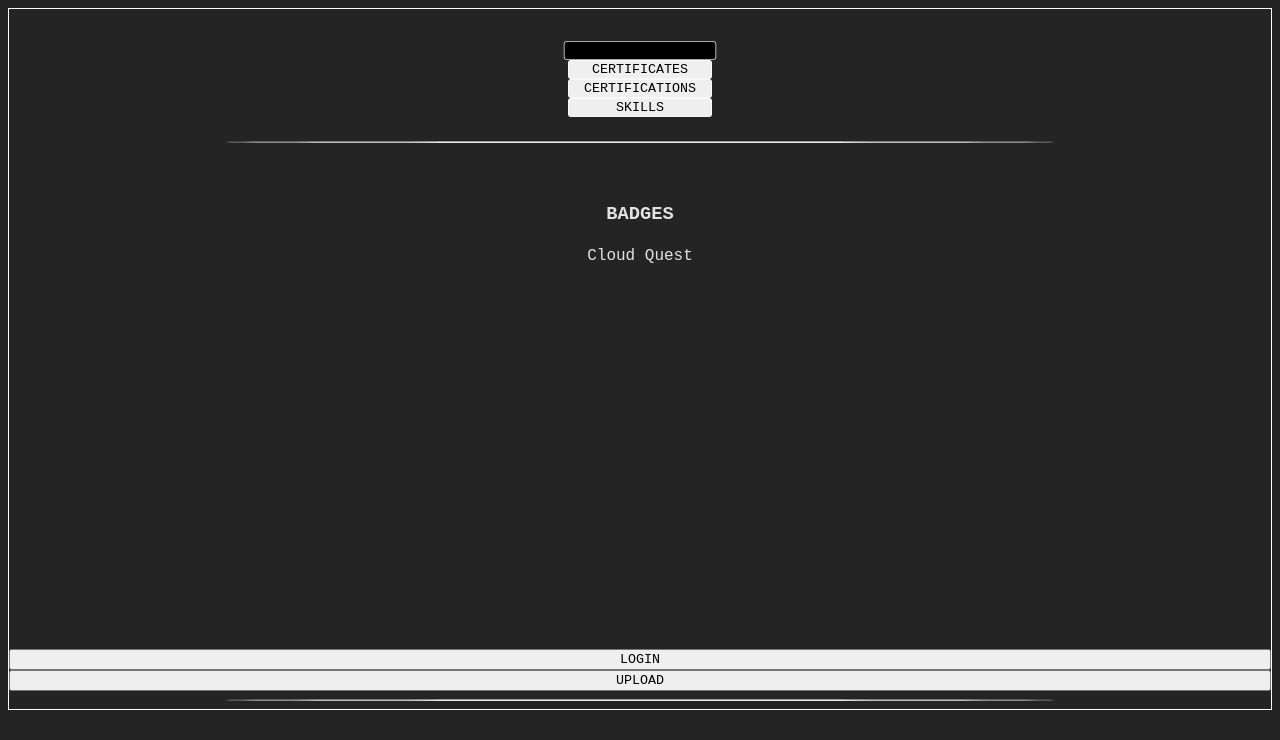
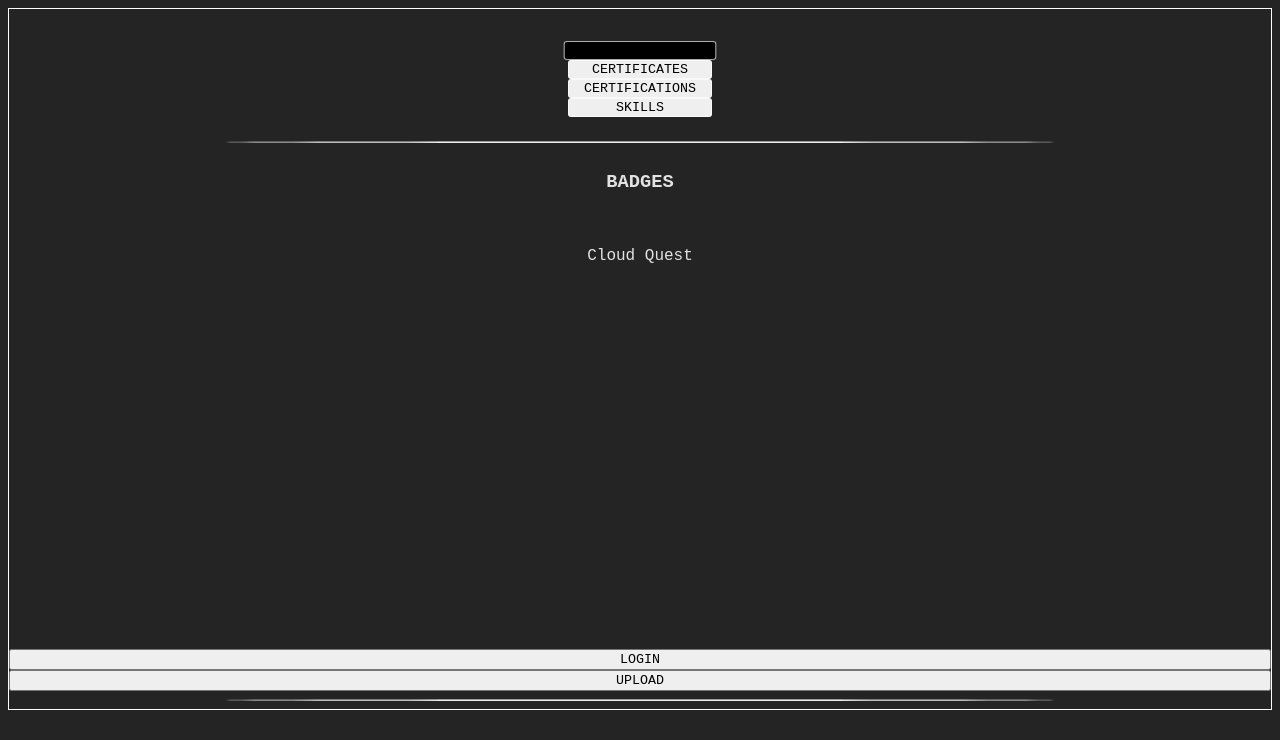
Before and after one commit to JaynewDee/acumen-gold, a React (Vite) app: page / in a window 1280 px wide. Both pictures are taken after a click on the button "BADGES". Shown: the top 740 px of the page. Built offline with nearby package versions, Linux system fonts and the light colour scheme.

Commit message:
carousel overflow

```diff
--- a/src/App.css
+++ b/src/App.css
@@ -47,6 +47,10 @@ button:hover {
   margin-top: 2rem;
   text-align: center;
 }
+.category-container {
+  display: flex;
+  flex-flow: row;
+}
 .category-body {
   padding: 1rem;
 }
--- a/src/components/AccoladeBox.tsx
+++ b/src/components/AccoladeBox.tsx
@@ -6,8 +6,7 @@ import UploadBtn from "./Modals/UploadBtn";
 import { SetState } from "./types";
 import LoginBtn from "./Modals/LoginBtn";
 import LoginModal from "./Modals/LoginModal";
-import { useFocusHandler, useFocusLog } from "./utils/hooks";
-import { KeyHandler } from "./utils/events";
+import { useFocusLog } from "./utils/hooks";
 
 interface DisplayProps {
   displayState: String;
@@ -26,14 +25,21 @@ export const AccoladeBox: React.FC<DisplayProps> = ({
     <main className="content-box">
       <div className="accolade-box">
         <CatNav displayState={displayState} setDisplayState={setDisplayState} />
-        <hr />
+        <hr
+          style={
+            displayState === ""
+              ? { width: "33%", transition: "width .33s" }
+              : { width: "66%", transition: "width .33s" }
+          }
+        />
+        <h3>{displayState.toUpperCase()}</h3>
 
         {categorySwitch(displayState)}
         <LoginBtn setModalState={setModalState} />
         <UploadBtn setModalState={setModalState} />
         <LoginModal modalState={modalState} setModalState={setModalState} />
         <UploadModal modalState={modalState} setModalState={setModalState} />
-        <hr style={displayState === "" ? { width: "33%" } : { width: "66%" }} />
+        <hr />
       </div>
     </main>
   );
--- a/src/components/Accolades.tsx
+++ b/src/components/Accolades.tsx
@@ -3,13 +3,12 @@ import { AccoladeType } from "./data/accolades";
 const Accolades = ({ data }) => {
   console.log(data);
   return (
-    <div>
+    <div className="category-container">
       {/* Carousel will go here, wrapping the array of data items */}
 
       {data
         ? data.map(({ category, id, name }: AccoladeType) => (
             <div className="content-item-container" key={id}>
-              <h3 key={id}>{category.toUpperCase()}</h3>
               <div key={id + 1}>{name}</div>
             </div>
           ))
--- a/src/components/data/accolades.ts
+++ b/src/components/data/accolades.ts
@@ -41,6 +41,20 @@ const certificationsData: AccoladeType[] = [
     name: "AWS Cloud Practitioner",
     active: false,
     status: "complete"
+  },
+  {
+    id: 36,
+    category: "certifications",
+    name: "AWS Cloud Practitioner",
+    active: false,
+    status: "complete"
+  },
+  {
+    id: 39,
+    category: "certifications",
+    name: "AWS Cloud Practitioner",
+    active: false,
+    status: "complete"
   }
 ];
 
```
